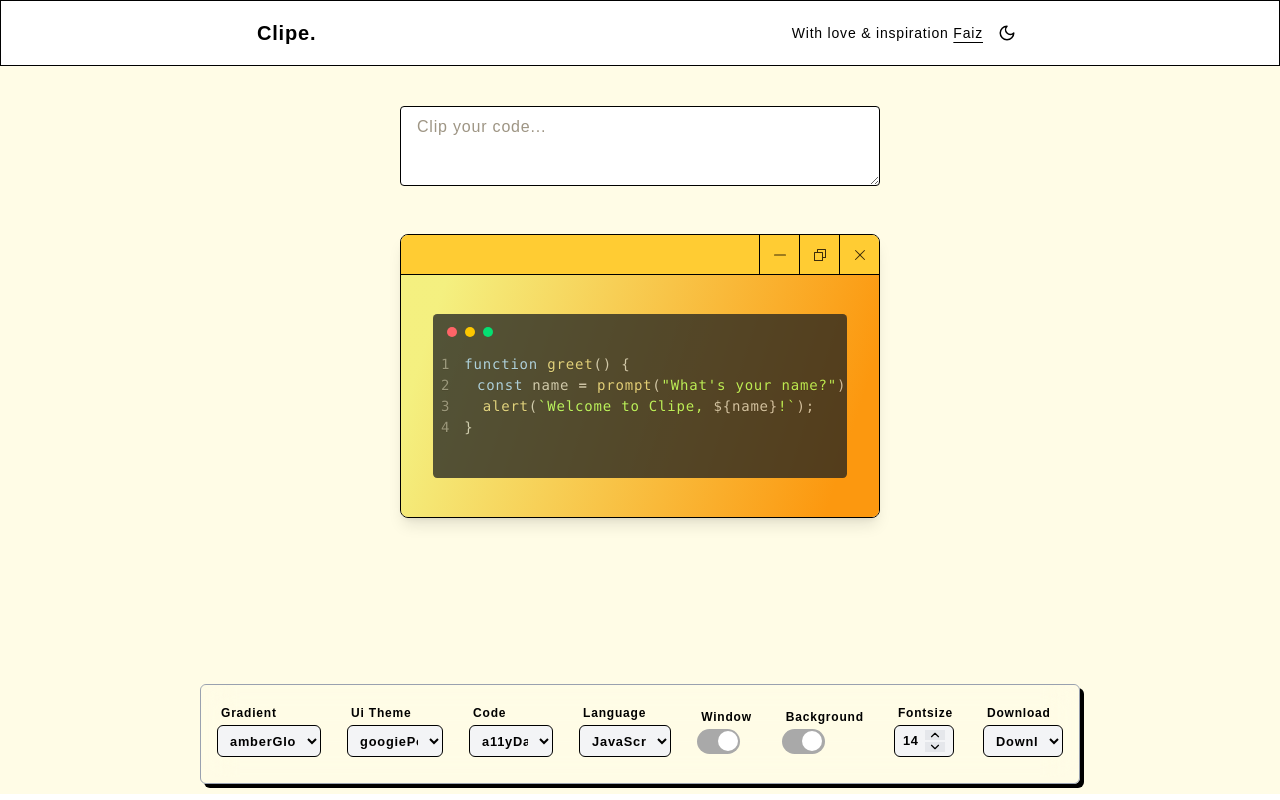
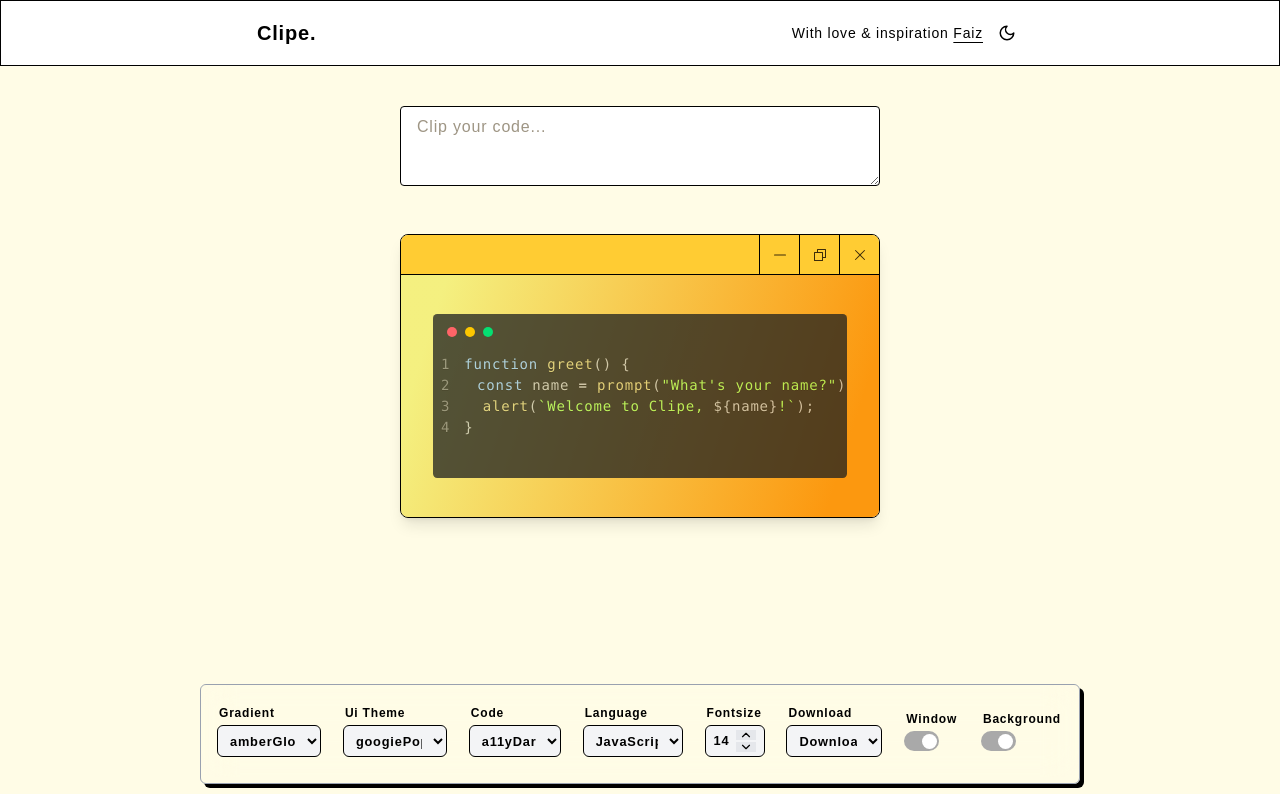
Before and after one commit to faizshaikh17/clipe, a React (Vite) app: page / in a window 1280 px wide. Built offline with nearby package versions, Linux system fonts and the light colour scheme.

Commit message:
fix: bg buttons refined

```diff
--- a/src/App.css
+++ b/src/App.css
@@ -32,8 +32,8 @@
 .toggle {
   position: relative;
   display: inline-block;
-  width: 43px;
-  height: 25px;
+  width: 35px;
+  height: 20px;
   background-color: darkgrey;
 
   border-radius: 14px;
@@ -60,17 +60,17 @@
 .slider:before {
   position: absolute;
   content: "";
-  height: 20px;
-  width: 20px;
+  height: 15px;
+  width: 15px;
   right: 2.5px;
-  bottom: 2.5px;
+  bottom: 2px;
   background-color: white;
   border-radius: 50%;
   transition: transform 0.2s ease;
 }
 
 .toggle input:checked+.slider:before {
-  transform: translateX(-18px);
+  transform: translateX(-14px);
 }
 
 .toggle:has(input:checked) {
--- a/src/components/Footer.jsx
+++ b/src/components/Footer.jsx
@@ -97,7 +97,7 @@
 
         {/* Gradient Selector */}
         <div className="flex flex-col items-start space-y-1">
-          <label className="px-1 text-xs font-semibold  dark:text-white text-black" htmlFor="Gradients">
+          <label className="px-0.5 text-xs font-semibold  dark:text-white text-black" htmlFor="Gradients">
             Gradient
           </label>
           <select
@@ -121,11 +121,11 @@
 
         {/* UI Theme Selector */}
         <div className="flex flex-col items-start space-y-1">
-          <label className="px-1 text-xs font-semibold dark:text-white text-black" htmlFor="UiThemes">
+          <label className="px-0.5 text-xs font-semibold dark:text-white text-black" htmlFor="UiThemes">
             Ui Theme
           </label>
           <select
-            className="h-8 w-24 rounded-md border bg-gray-100 px-2 text-sm font-semibold text-black text-[0.8rem] focus:border-black focus:outline-none"
+            className="h-8 w-26 rounded-md border bg-gray-100 px-2 text-sm font-semibold text-black text-[0.8rem] focus:border-black focus:outline-none"
             name="UiThemes"
           >
             {Object.entries(uiThemes)
@@ -144,11 +144,11 @@
 
         {/* Code Theme Selector */}
         <div className="flex flex-col items-start space-y-1">
-          <label className="px-1 text-xs font-semibold dark:text-white text-black" htmlFor="themeSelect">
+          <label className="px-0.5 text-xs font-semibold dark:text-white text-black" htmlFor="themeSelect">
             Code
           </label>
           <select
-            className="h-8 w-21 rounded-md border bg-gray-100 px-2 text-sm font-semibold text-black text-[0.8rem] focus:border-black focus:outline-none"
+            className="h-8 w-23 rounded-md border bg-gray-100 px-2 text-sm font-semibold text-black text-[0.8rem] focus:border-black focus:outline-none"
             id="themeSelect"
           >
             {Object.keys(codeThemes).map((item) => (
@@ -165,11 +165,11 @@
 
         {/* Language Selector */}
         <div className="flex flex-col items-start space-y-1">
-          <label className="px-1 text-xs font-semibold dark:text-white text-black" htmlFor="themeSelect">
+          <label className="px-0.5 text-xs font-semibold dark:text-white text-black" htmlFor="themeSelect">
             Language
           </label>
           <select
-            className="h-8 w-23 rounded-md border bg-gray-100 px-2 text-sm font-semibold text-black text-[0.8rem] focus:border-black focus:outline-none"
+            className="h-8 w-25 rounded-md border bg-gray-100 px-2 text-sm font-semibold text-black text-[0.8rem] focus:border-black focus:outline-none"
             id="themeSelect"
           >
             {Object.entries(languages)
@@ -185,29 +185,10 @@
               ))}
           </select>
         </div>
-        <div className="flex flex-col items-start space-y-1">
-          <label className="px-1 text-xs font-semibold dark:text-white text-black" htmlFor="fontSize">
-            Window
-          </label>
-          <label className="toggle">
-            <input type="checkbox" onChange={setToggleValue} id="toggleButton" />
-            <span className="slider"></span>
-          </label>
-        </div>
 
-        {/* Background Toggle */}
-        <div className="flex flex-col items-start space-y-1">
-          <label className="px-1 text-xs font-semibold dark:text-white text-black" htmlFor="fontSize">
-            Background
-          </label>
-          <label className="toggle">
-            <input type="checkbox" onChange={setGradientToggleValue} id="toggleButton" />
-            <span className="slider"></span>
-          </label>
-        </div>
         {/* Font Size Control */}
         <div className="flex flex-col items-start space-y-1">
-          <label className="px-1 text-xs font-semibold dark:text-white text-black" htmlFor="fontSize">
+          <label className="px-0.5 text-xs font-semibold dark:text-white text-black" htmlFor="fontSize">
             Fontsize
           </label>
           <span className="flex h-8 w-15 items-center justify-between gap-1 rounded-md border bg-gray-100 px-2 text-sm font-semibold text-black text-[0.8rem] focus:border-black focus:outline-none">
@@ -225,10 +206,10 @@
 
         {/* Download Options */}
         <div className="flex flex-col items-start space-y-1">
-          <label className="px-1 text-xs font-semibold dark:text-white text-black" htmlFor="fontSize">
+          <label className="px-0.5 text-xs font-semibold dark:text-white text-black" htmlFor="fontSize">
             Download
           </label>
-          <select className="h-8 w-20 rounded-md border bg-gray-100 text-black px-2 text-sm font-semibold text-[0.8rem] focus:border-black focus:outline-none">
+          <select className="h-8 w-24 rounded-md border bg-gray-100 text-black px-2 text-sm font-semibold text-[0.8rem] focus:border-black focus:outline-none">
             <option onClick={(e) => exportImage(e.target.value)} value="download">
               Download
             </option>
@@ -239,7 +220,26 @@
         </div>
 
         {/* Window Toggle */}
+        <div className="flex flex-col items-start space-y-1">
+          <label className="px-0.5 text-xs font-semibold dark:text-white text-black" htmlFor="fontSize">
+            Window
+          </label>
+          <label className="toggle">
+            <input type="checkbox" onChange={setToggleValue} id="toggleButton" />
+            <span className="slider"></span>
+          </label>
+        </div>
 
+        {/* Background Toggle */}
+        <div className="flex flex-col items-start space-y-1">
+          <label className="px-0.5 text-xs font-semibold dark:text-white text-black" htmlFor="fontSize">
+            Background
+          </label>
+          <label className="toggle">
+            <input type="checkbox" onChange={setGradientToggleValue} id="toggleButton" />
+            <span className="slider"></span>
+          </label>
+        </div>
 
       </div>
     </div>
```
